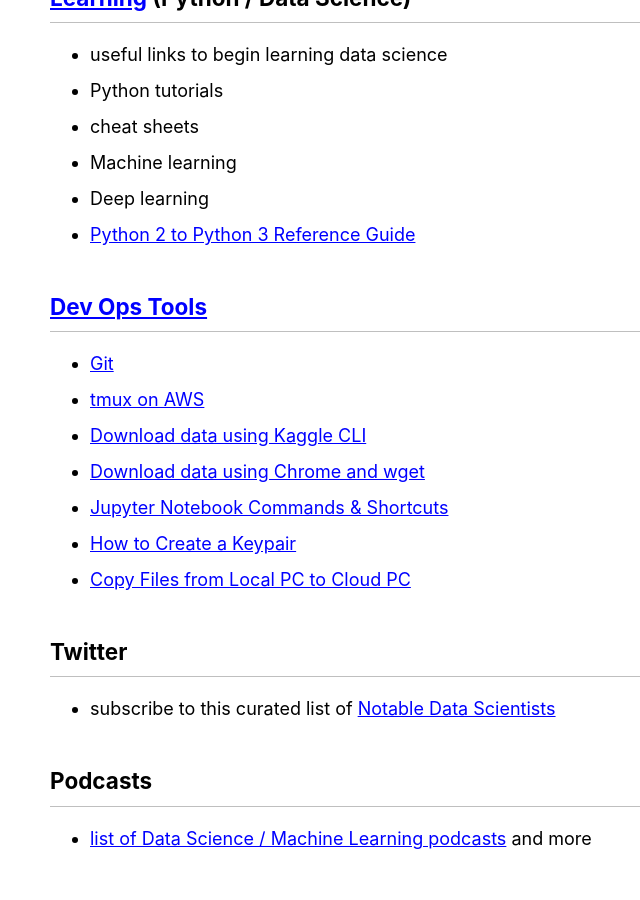
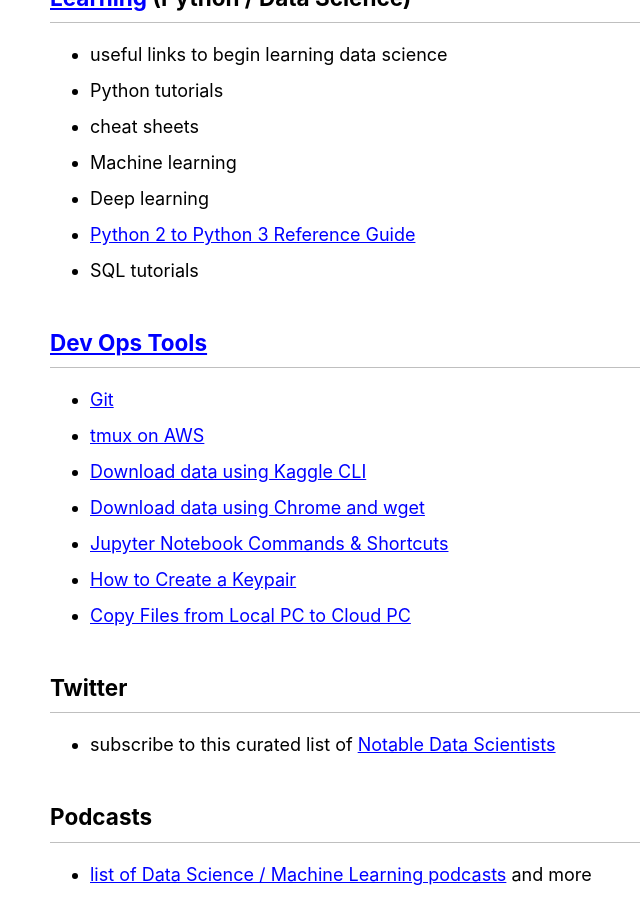
Before and after one commit to reshamas/reshamas.github.io, a Jekyll site: the page built from resources/index.md, in a window 1280 px wide and 900 px high, scrolled down 565 px. Shown: the whole window, without its empty margins (268-908 px from the left). Built offline with Jekyll 4.4.1, drawn with Linux system fonts in a browser that asks for light colours.

Commit message:
added SQL

```diff
--- a/resources/index.md
+++ b/resources/index.md
@@ -21,6 +21,7 @@
 * Machine learning
 * Deep learning
 * [Python 2 to Python 3 Reference Guide](python2python3.pdf)
+* SQL tutorials
 
 ## [Dev Ops Tools](https://github.com/reshamas/fastai_deeplearn_part1/tree/master/tools)
 * [Git](https://github.com/reshamas/git-intro-workshop)
```
